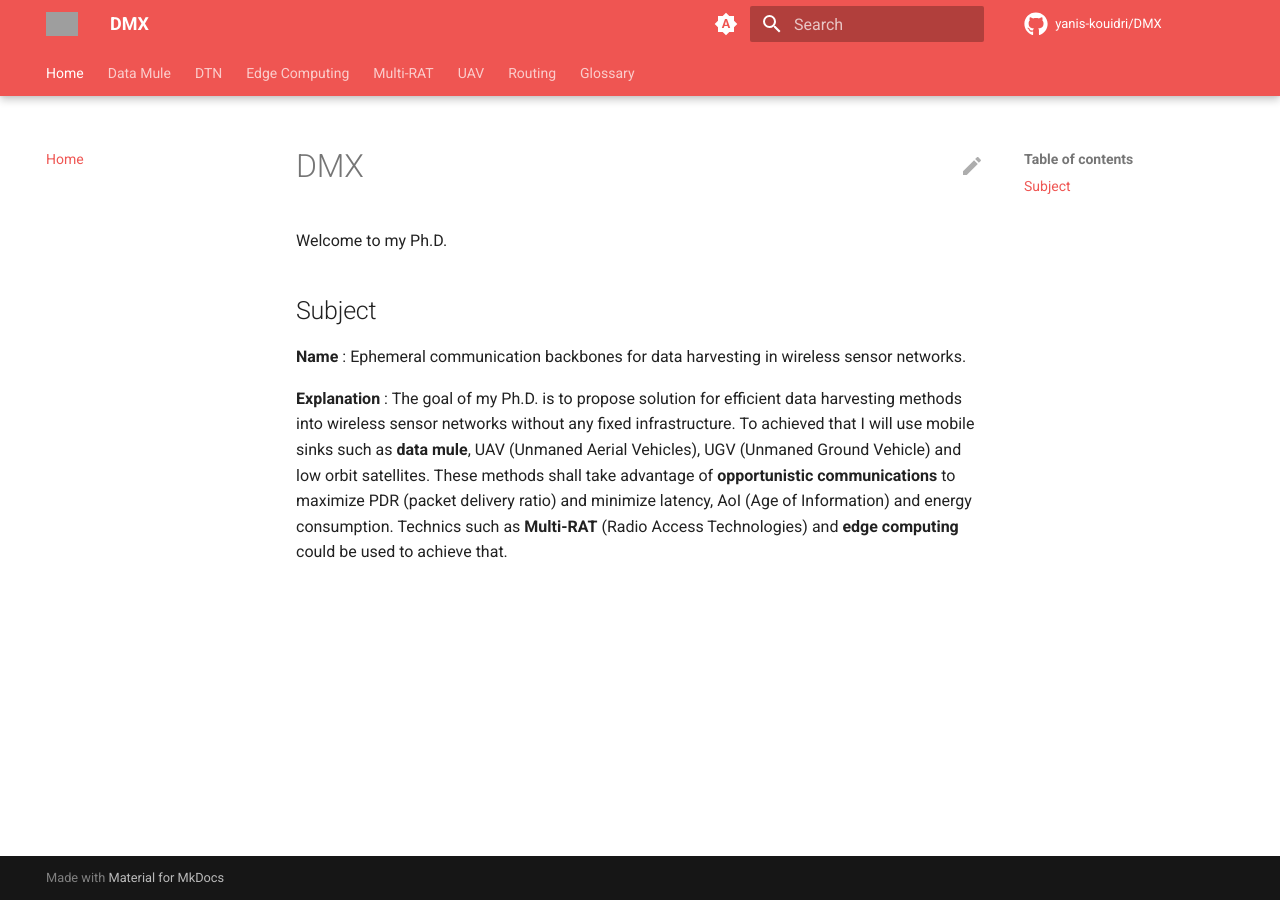
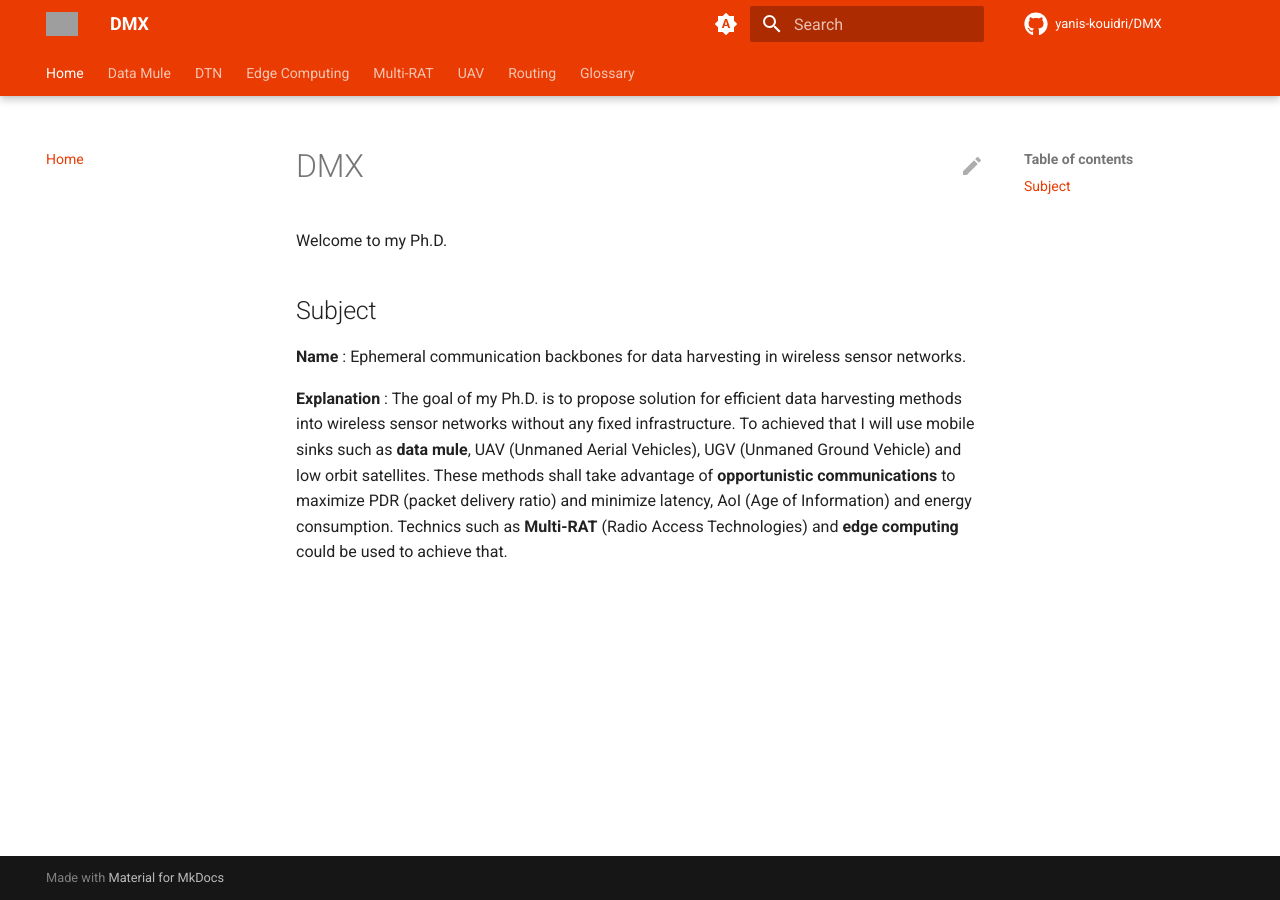
Before and after one commit to Yanis-Kouidri/DMX, an MkDocs documentation site: the page built from docs/index.md, in a window 1280 px wide. Built offline with MkDocs 1.6.1 and Material for MkDocs 9.7.7, drawn with Linux system fonts in a browser that asks for light colours; comment, search, counter and statistics services are not loaded; grey boxes are pictures that could not be loaded.

Commit message:
feat: set custom colors

```diff
--- /dev/null
+++ b/docs/stylesheets/extra.css
@@ -0,0 +1,8 @@
+:root {
+  --md-primary-fg-color:        #e93b02;
+  --md-accent-fg-color:         #1638bf;
+}
+
+[data-md-color-scheme="slate"] {
+  --md-accent-fg-color:         #c0e9db;
+}
--- a/mkdocs.yml
+++ b/mkdocs.yml
@@ -37,8 +37,8 @@
     # Palette toggle for light mode
     - media: "(prefers-color-scheme: light)"
       scheme: default
-      primary: red
-      accent: red
+      primary: custom
+      accent: custom
       toggle:
         icon: material/brightness-7
         name: Switch to dark mode
@@ -48,7 +48,9 @@
     - media: "(prefers-color-scheme: dark)"
       scheme: slate
       primary: black
-      accent: red
+      accent: custom
       toggle:
         icon: material/brightness-4
         name: Switch to system preference
+extra_css:
+  - stylesheets/extra.css
```
